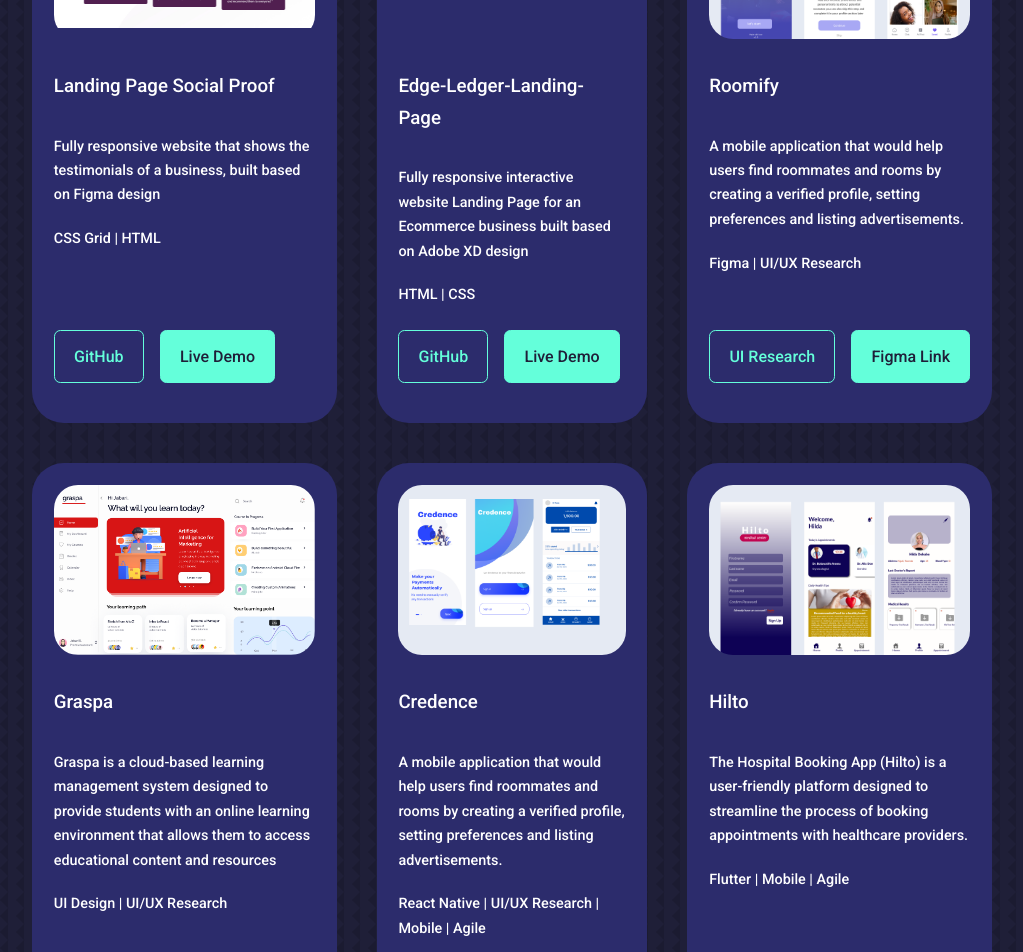
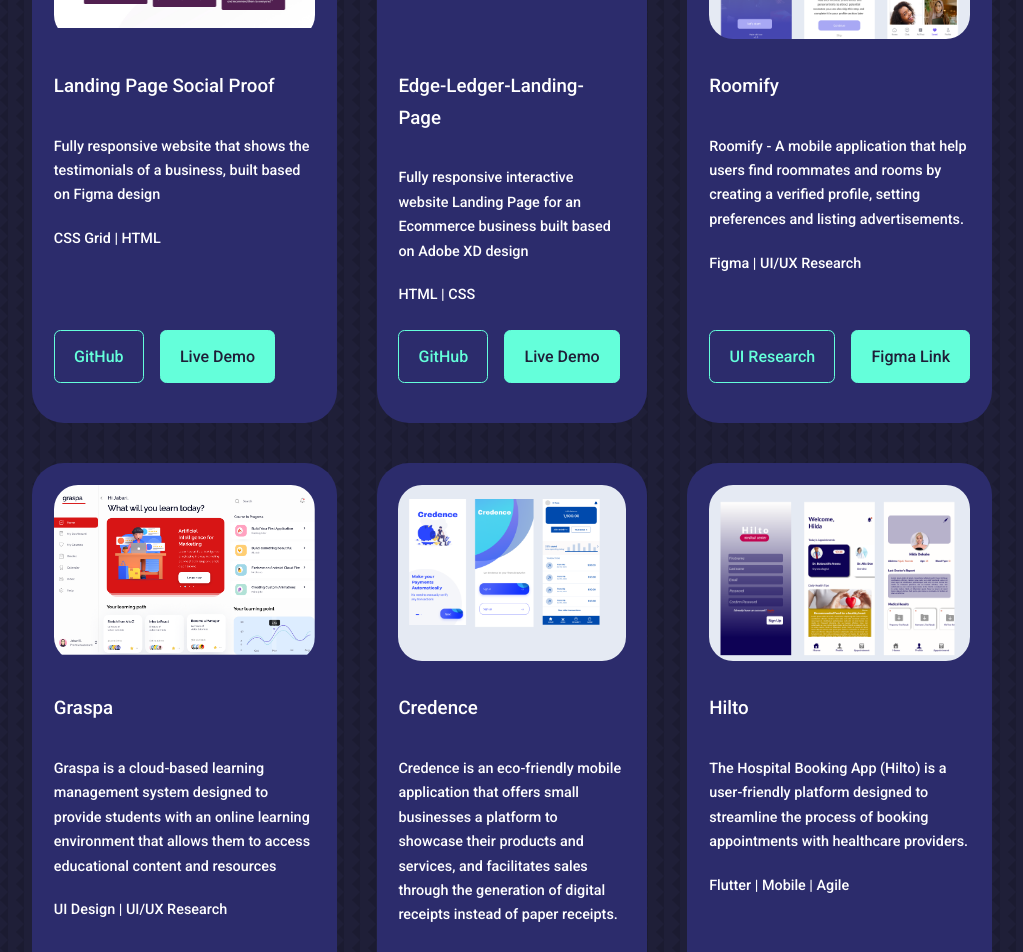
Before and after one commit to Moyo-tech/moyo-folio, a React (Create React App) app: page / in a window 1280 px wide. Shown: the part 2900-3852 px from the top of the page, without its empty margins (128-1151 px from the left). Built offline with nearby package versions, Linux system fonts and the light colour scheme.

Commit message:
edited description

```diff
--- a/src/components/portfolio/Portfolio.jsx
+++ b/src/components/portfolio/Portfolio.jsx
@@ -83,7 +83,7 @@ const Portfolio = () => {
       category: "Design",
 
       description:
-        "A mobile application that would help users find roommates and rooms by creating a verified profile, setting preferences and listing advertisements.",
+        "Roomify - A mobile application that help users find roommates and rooms by creating a verified profile, setting preferences and listing advertisements.",
       technologies: "Figma | UI/UX Research",
       figmalink:
         "https://www.figma.com/proto/X0cYmzIshFlwQOr4luwBu4/ROOMIFY-HIGH-FIDELITY-APP?page-id=0%3A1&node-id=2-76&viewport=16%2C119%2C0.11&scaling=scale-down&starting-point-node-id=2%3A76&show-proto-sidebar=1",
@@ -110,8 +110,7 @@ const Portfolio = () => {
       img: IMG8,
       category: "Mobile",
 
-      description:
-        "A mobile application that would help users find roommates and rooms by creating a verified profile, setting preferences and listing advertisements.",
+      description: "Credence is an eco-friendly mobile application that offers small businesses a platform to showcase their products and services, and facilitates sales through the generation of digital receipts instead of paper receipts.",
       technologies: "React Native | UI/UX Research | Mobile | Agile ",
       github: "https://github.com/Moyo-tech/Credence",
       figmalink: "https://www.figma.com/proto/Q8F1P3E4atctPsLj3hVpH9/CREDENCE?page-id=0%3A1&node-id=69-15&viewport=855%2C348%2C0.25&scaling=scale-down&starting-point-node-id=69%3A15&show-proto-sidebar=1"
```
